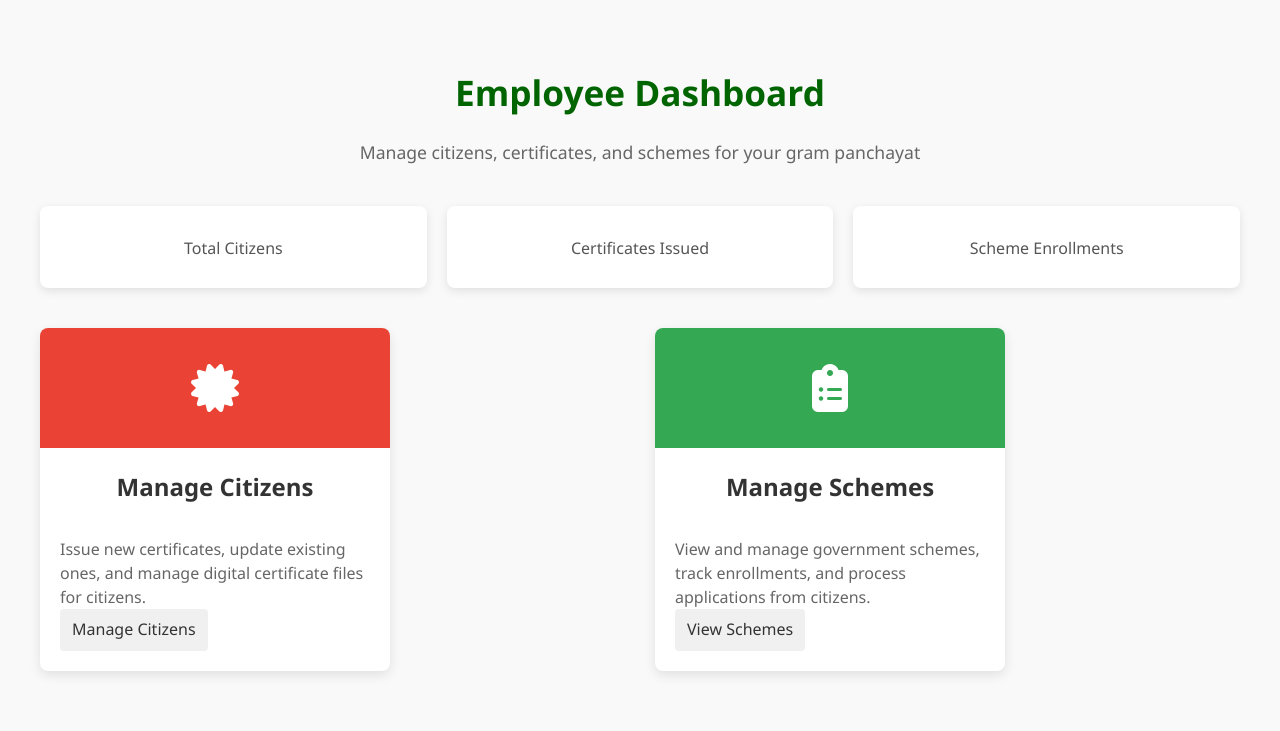
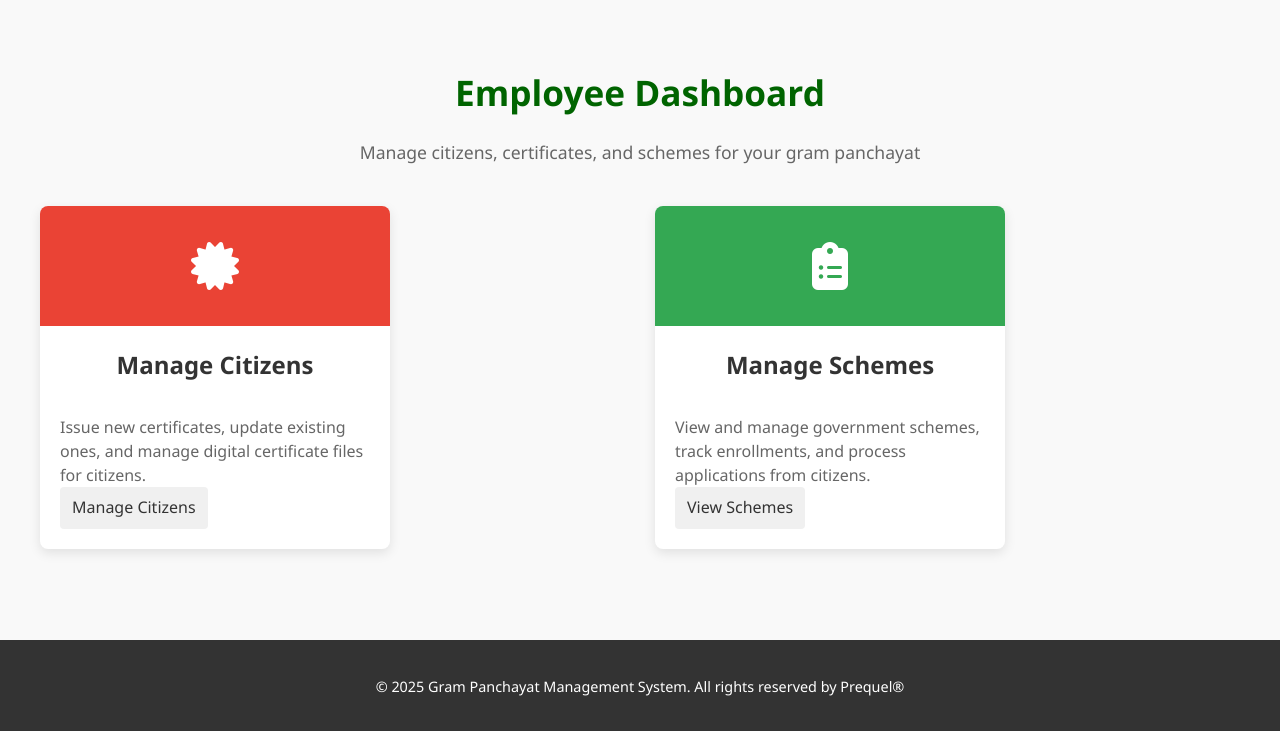
Before and after one commit to RG-04/Gram-Panchayat-Management-System, a Flask app: template app/templates/employee/dashboard.html in a window 1280 px wide. Shown: the part 68-799 px from the top of the page. Run offline with Flask 3, Linux system fonts and the light colour scheme; the template is opened without the code that fills it, so the values that code supplies are empty.

Commit message:
removed extra content

```diff
--- a/app/templates/employee/dashboard.html
+++ b/app/templates/employee/dashboard.html
@@ -24,42 +24,6 @@
     .dashboard-header p {
         color: #666;
         font-size: 1.1rem;
-    }
-
-    .dashboard-stats {
-        display: flex;
-        flex-wrap: wrap;
-        justify-content: center;
-        gap: 20px;
-        margin-bottom: 40px;
-    }
-
-    .stat-card {
-        background-color: #ffffff;
-        border-radius: 8px;
-        box-shadow: 0 3px 10px rgba(0, 0, 0, 0.1);
-        padding: 20px;
-        min-width: 180px;
-        flex: 1;
-        text-align: center;
-        transition: transform 0.3s ease, box-shadow 0.3s ease;
-    }
-
-    .stat-card:hover {
-        transform: translateY(-5px);
-        box-shadow: 0 8px 15px rgba(0, 0, 0, 0.15);
-    }
-
-    .stat-value {
-        font-size: 2.5rem;
-        font-weight: 700;
-        color: #006400;
-        margin-bottom: 10px;
-    }
-
-    .stat-label {
-        color: #555;
-        font-size: 1rem;
     }
 
     .dashboard-cards {
@@ -282,21 +246,6 @@
     </div>
     {% endif %}
 
-    <div class="dashboard-stats">
-        <div class="stat-card">
-            <div class="stat-value">{{ citizen_count }}</div>
-            <div class="stat-label">Total Citizens</div>
-        </div>
-        <div class="stat-card">
-            <div class="stat-value">{{ cert_count }}</div>
-            <div class="stat-label">Certificates Issued</div>
-        </div>
-        <div class="stat-card">
-            <div class="stat-value">{{ scheme_count }}</div>
-            <div class="stat-label">Scheme Enrollments</div>
-        </div>
-    </div>
-
     <div class="dashboard-cards">
         <div class="dashboard-card">
             <div class="card-header certificates-header">
```
